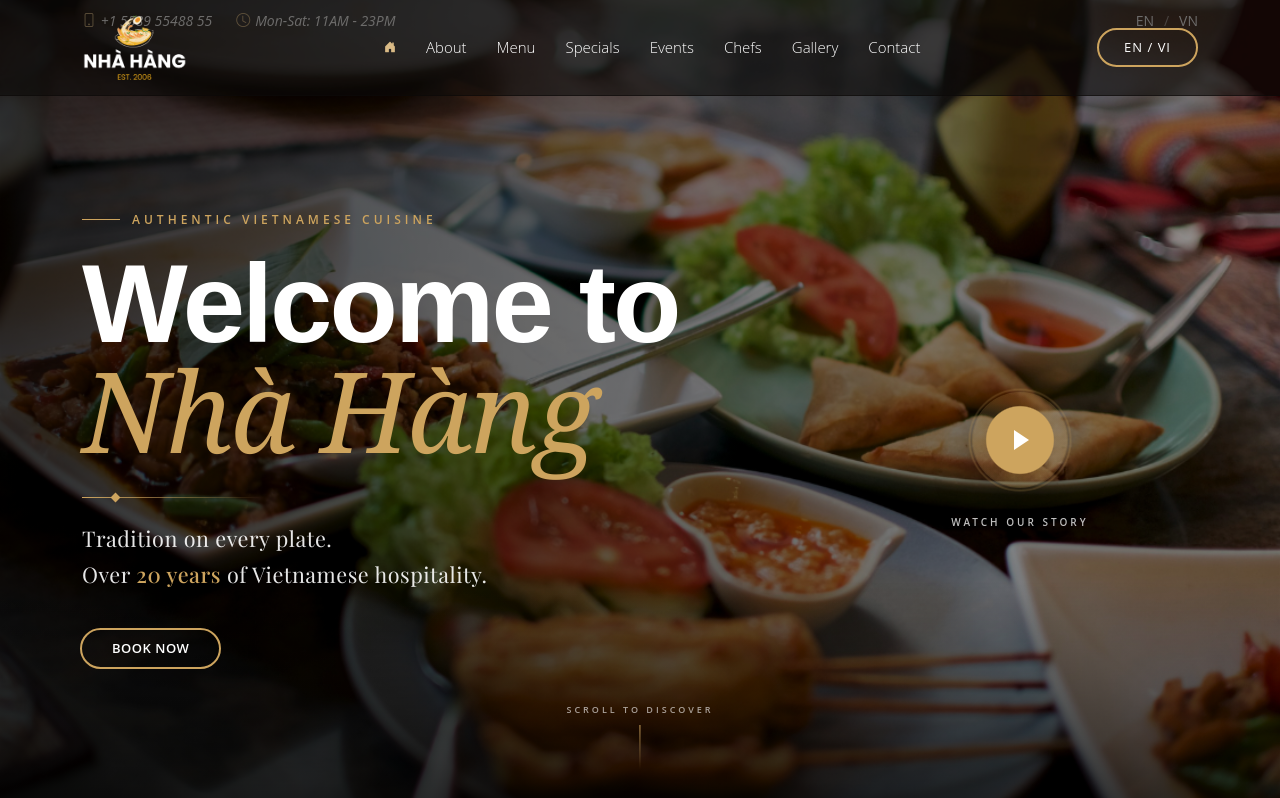
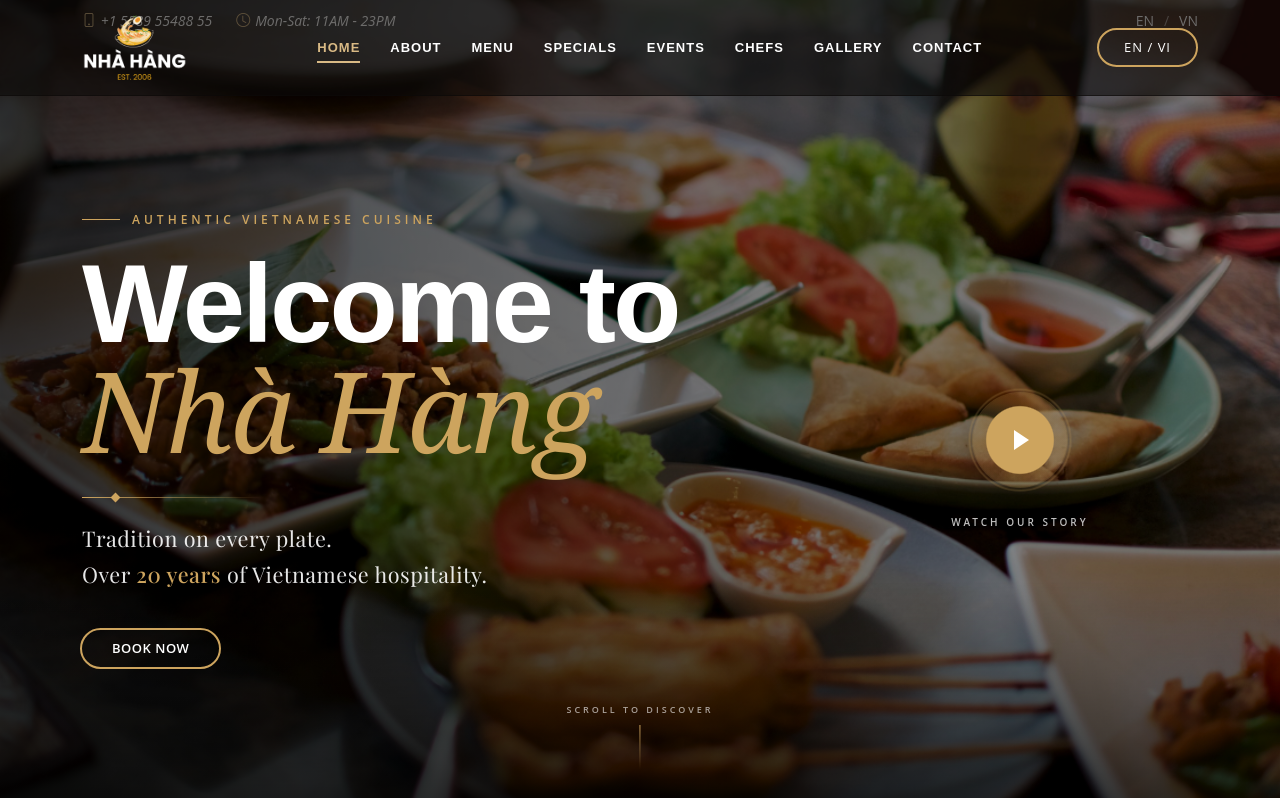
Before and after one commit to rongeronimo/vietnamese-restaurant-mock-website, a Next.js app: page / in a window 1280 px wide. Shown: the top 798 px of the page. Built offline with nearby package versions, Linux system fonts and the light colour scheme.

Commit message:
fixed the active state of each nav when navigating

```diff
--- a/src/app/components/Nav.tsx
+++ b/src/app/components/Nav.tsx
@@ -1,6 +1,6 @@
 'use client';
 
-import React, { useState, useEffect } from 'react';
+import React, { useState, useEffect, useRef } from 'react';
 import { useRouter, usePathname } from 'next/navigation';
 import { navs } from '../data/data';
 import './nav.css';
@@ -9,62 +9,68 @@ export default function Nav() {
     const pathname = usePathname();
     const router = useRouter();
 
-    const [navList, setNavList] = useState(navs);
+    const [activeNavId, setActiveNavId] = useState(navs[0].id);
     const [open, setOpen] = useState(false);
-    const [scroll, setScroll] = useState(0);
 
-    const handleNavActive = (scrollPosition: number) => {
-        const position = scrollPosition + 200;
+    // Prevent the scroll listener from changing the active item
+    // while we're performing a smooth scroll from a click.
+    const isProgrammaticScroll = useRef(false);
 
-        setNavList(
-            navList.map(nav => {
-                nav.active = false;
-
-                const targetSection = document.querySelector(
-                    '#' + nav.target
-                ) as HTMLElement | null;
-
-                if (
-                    targetSection &&
-                    position >= targetSection.offsetTop &&
-                    position <=
-                        targetSection.offsetTop + targetSection.offsetHeight
-                ) {
-                    nav.active = true;
-                }
-
-                return nav;
-            })
-        );
+    const handleNavOnClick = (id: number) => {
+        setActiveNavId(id);
     };
 
     useEffect(() => {
         const handleScroll = () => {
-            const currentScroll = window.scrollY;
+            // Don't change the active navigation item while
+            // a clicked navigation item is smoothly scrolling.
+            if (isProgrammaticScroll.current) {
+                return;
+            }
 
-            setScroll(currentScroll);
-            handleNavActive(currentScroll);
+            const position = window.scrollY + 200;
+
+            const currentNav = navs.find(nav => {
+                const section = document.querySelector(
+                    `#${nav.target}`
+                ) as HTMLElement | null;
+
+                if (!section) return false;
+
+                return (
+                    position >= section.offsetTop &&
+                    position <=
+                        section.offsetTop + section.offsetHeight
+                );
+            });
+
+            if (currentNav) {
+                setActiveNavId(currentNav.id);
+            }
         };
 
         window.addEventListener('scroll', handleScroll);
 
-        // Initialize active nav on page load
+        // Determine initial active section
         handleScroll();
 
         return () => {
             window.removeEventListener('scroll', handleScroll);
         };
-    }, [scroll]);
+    }, []);
 
     const handleToggleMenu = () => {
-        setOpen(!open);
+        setOpen(prev => !prev);
     };
 
     const handleScrollTo = (section: string) => {
-        const header = document.querySelector('#header') as HTMLElement;
+        const header = document.querySelector(
+            '#header'
+        ) as HTMLElement | null;
+
         const targetEl = document.querySelector(
             '#' + section
-        ) as HTMLElement;
+        ) as HTMLElement | null;
 
         if (!header || !targetEl) return;
 
@@ -73,14 +79,44 @@ export default function Nav() {
         if (pathname === '/') {
             const elementPosition = targetEl.offsetTop;
 
+            // Tell the scroll listener to ignore the smooth scroll
+            isProgrammaticScroll.current = true;
+
             window.scrollTo({
                 top: elementPosition - offset,
                 behavior: 'smooth',
             });
+
+            // Allow scroll detection again after the animation
+            setTimeout(() => {
+                isProgrammaticScroll.current = false;
+            }, 800);
         } else {
             router.push(`/#${section}`);
         }
     };
+
+    useEffect(() => {
+        const handleBackToHome = () => {
+            const homeNav = navs.find(nav => nav.target === 'hero');
+
+            if (homeNav) {
+                setActiveNavId(homeNav.id);
+            }
+
+            isProgrammaticScroll.current = true;
+
+            setTimeout(() => {
+                isProgrammaticScroll.current = false;
+            }, 800);
+        };
+
+        window.addEventListener('backToHome', handleBackToHome);
+
+        return () => {
+            window.removeEventListener('backToHome', handleBackToHome);
+        };
+    }, []);
 
     return (
         <nav
@@ -90,19 +126,19 @@ export default function Nav() {
             }`}
         >
             <ul>
-                {navList.map(nav => (
+                {navs.map(nav => (
                     <li key={nav.id}>
                         <a
                             className={`nav-link scrollto ${
-                                nav.active ? 'active' : ''
+                                activeNavId === nav.id ? 'active' : ''
                             }`}
-                            onClick={() => handleScrollTo(nav.target)}
+                            onClick={() => {
+                                handleNavOnClick(nav.id);
+                                handleScrollTo(nav.target);
+                                setOpen(false);
+                            }}
                         >
-                            {nav.name === 'Home' ? (
-                                <i className="bi bi-house-door-fill"></i>
-                            ) : (
-                                nav.name
-                            )}
+                            {nav.name}
                         </a>
                     </li>
                 ))}
--- a/src/app/components/nav.css
+++ b/src/app/components/nav.css
@@ -19,17 +19,28 @@
 }
 
 .navbar a,
-.navbar a:focus{
+.navbar a:focus {
     display: flex;
     align-items: center;
     justify-content: space-between;
+
     padding: 10px 0 10px 30px;
+
     color: #fff;
     white-space: nowrap;
+
+    font-family: 'Raleway', sans-serif;
+    text-transform: uppercase;
+    font-size: 13px;
+    font-weight: 600;
+    letter-spacing: 1px;
+
     transition: 0.3s;
-    font-size: 15px;
-    font-weight: 300;
     cursor: pointer;
+}
+
+.navbar .active {
+    font-weight: 600;
 }
 
 .navbar a i,
@@ -44,6 +55,26 @@
 .navbar .active:focus,
 .navbar li:hover > a {
     color: #d9ba85;
+}
+
+/* Active navigation underline */
+.navbar > ul > li > a::after {
+    content: '';
+    position: absolute;
+    left: 30px;
+    bottom: 4px;
+    width: calc(100% - 30px);
+    height: 2px;
+    background: #d9ba85;
+
+    transform: scaleX(0);
+    transform-origin: center;
+
+    transition: transform 0.3s ease-in-out;
+}
+
+.navbar > ul > li > a.active::after {
+    transform: scaleX(1);
 }
 
 .navbar .dropdown ul {
```
